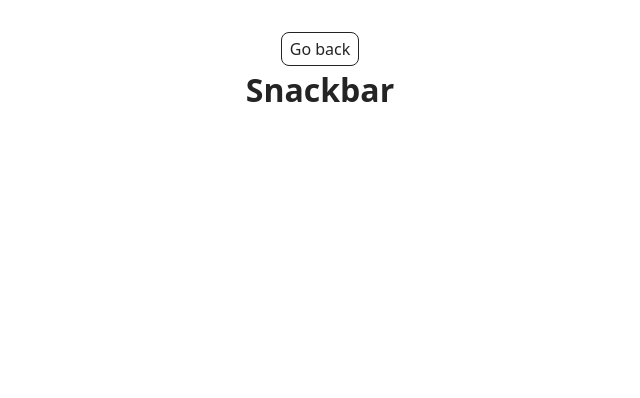
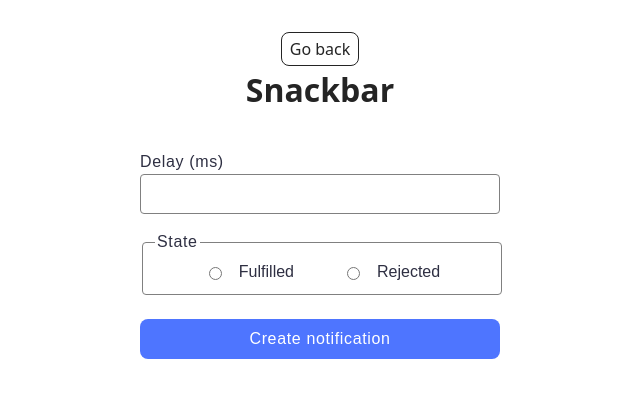
Before and after one commit to manilchuk/goit-js-hw-10, a website built with Vite: page src/2-snackbar.html in a window 1280 px wide. Shown: the whole page, without its empty margins (320-960 px from the left). Built offline with nearby package versions, Linux system fonts and the light colour scheme.

Commit message:
feat: complete second task

```diff
--- a/src/2-snackbar.html
+++ b/src/2-snackbar.html
@@ -12,6 +12,28 @@
       <div class="container">
         <a class="back-link" href="./index.html">Go back</a>
         <h1 class="main-title">Snackbar</h1>
+        <form class="form">
+          <label class="lbl-delay">
+            Delay (ms)
+            <input class="inp-delay" type="number" name="delay" required />
+          </label>
+
+          <fieldset>
+            <legend>State</legend>
+            <label class="lbl-radio">
+              <input type="radio" name="state" value="fulfilled" required />
+              Fulfilled
+            </label>
+            <label class="lbl-radio">
+              <input type="radio" name="state" value="rejected" required />
+              Rejected
+            </label>
+          </fieldset>
+
+          <button class="btn-snackbar" type="submit">
+            Create notification
+          </button>
+        </form>
       </div>
     </main>
     <script type="module" src="./js/2-snackbar.js"></script>
--- /dev/null
+++ b/src/css/snackbar.css
@@ -0,0 +1,91 @@
+.form {
+  display: flex;
+  flex-direction: column;
+  width: 360px;
+  margin: 0 auto;
+}
+.lbl-delay {
+  display: flex;
+  flex-direction: column;
+  margin-bottom: 16px;
+  box-sizing: border-box;
+  font-family: 'Montserrat', sans-serif;
+  font-weight: 400;
+  font-size: 16px;
+  line-height: 1.5;
+  letter-spacing: 0.04em;
+  color: #2e2f42;
+  text-align: start;
+}
+.inp-delay {
+  border: 1px solid #808080;
+  border-radius: 4px;
+  width: 360px;
+  height: 40px;
+  box-sizing: border-box;
+  padding: 8px 16px;
+}
+
+.inp-delay:hover {
+  border: 1px solid #000;
+}
+
+.inp-delay:active {
+  border: 1px solid #4e75ff;
+}
+
+fieldset {
+  border: 1px solid #808080;
+  border-radius: 4px;
+  width: 360px;
+  display: flex;
+  gap: 48px;
+  margin-bottom: 24px;
+  justify-content: center;
+  box-sizing: border-box;
+}
+
+fieldset:hover {
+  border: 1px solid #000;
+}
+
+legend {
+  font-family: 'Montserrat', sans-serif;
+  font-weight: 400;
+  font-size: 16px;
+  line-height: 1.5;
+  letter-spacing: 0.04em;
+  color: #2e2f42;
+  text-align: start;
+}
+
+.lbl-radio {
+  display: flex;
+  align-items: center;
+  gap: 14px;
+  font-family: 'Montserrat', sans-serif;
+  font-weight: 400;
+  font-size: 16px;
+  line-height: 1.5;
+  color: #2e2f42;
+}
+
+.btn-snackbar {
+  border-radius: 8px;
+  padding-block: 8px;
+  padding-inline: 16px;
+  width: 360px;
+  height: 40px;
+  background-color: #4e75ff;
+  font-family: 'Montserrat', sans-serif;
+  font-weight: 500;
+  font-size: 16px;
+  line-height: 1.5;
+  letter-spacing: 0.04em;
+  color: #fff;
+  border: none;
+}
+
+.btn-snackbar:hover {
+  background-color: #6c8cff;
+}
--- a/src/css/styles.css
+++ b/src/css/styles.css
@@ -17,3 +17,4 @@
 @import url('./back-link.css');
 @import url('./footer.css');
 @import url('./timer.css');
+@import url('./snackbar.css');
--- a/src/js/2-snackbar.js
+++ b/src/js/2-snackbar.js
@@ -1 +1,42 @@
-console.log('Hello 2');
+import iziToast from 'izitoast';
+import 'izitoast/dist/css/iziToast.min.css';
+
+const form = document.querySelector('.form');
+const inputDelay = document.querySelector('.inp-delay');
+
+form.addEventListener('submit', e => {
+  e.preventDefault();
+  const delay = Number(inputDelay.value);
+  if (isNaN(delay) || delay < 0) return;
+  const selectedState = document.querySelector('input[name="state"]:checked');
+  if (!selectedState) return alert('Оберіть стан!');
+  const isPositive = selectedState.value === 'fulfilled';
+  createPromise(delay, isPositive)
+    .then(() => {
+      iziToast.success({
+        title: 'OK',
+        message: `✅ Fulfilled promise in ${delay}ms`,
+      });
+      form.reset();
+    })
+    .catch(() => {
+      iziToast.error({
+        title: 'Error',
+        message: `❌ Rejected promise in ${delay}ms`,
+      });
+      form.reset();
+    });
+});
+
+function createPromise(delay, isPositive) {
+  const promise = new Promise((res, rej) => {
+    setTimeout(() => {
+      if (isPositive) {
+        res(delay);
+      } else {
+        rej(delay);
+      }
+    }, delay);
+  });
+  return promise;
+}
```
